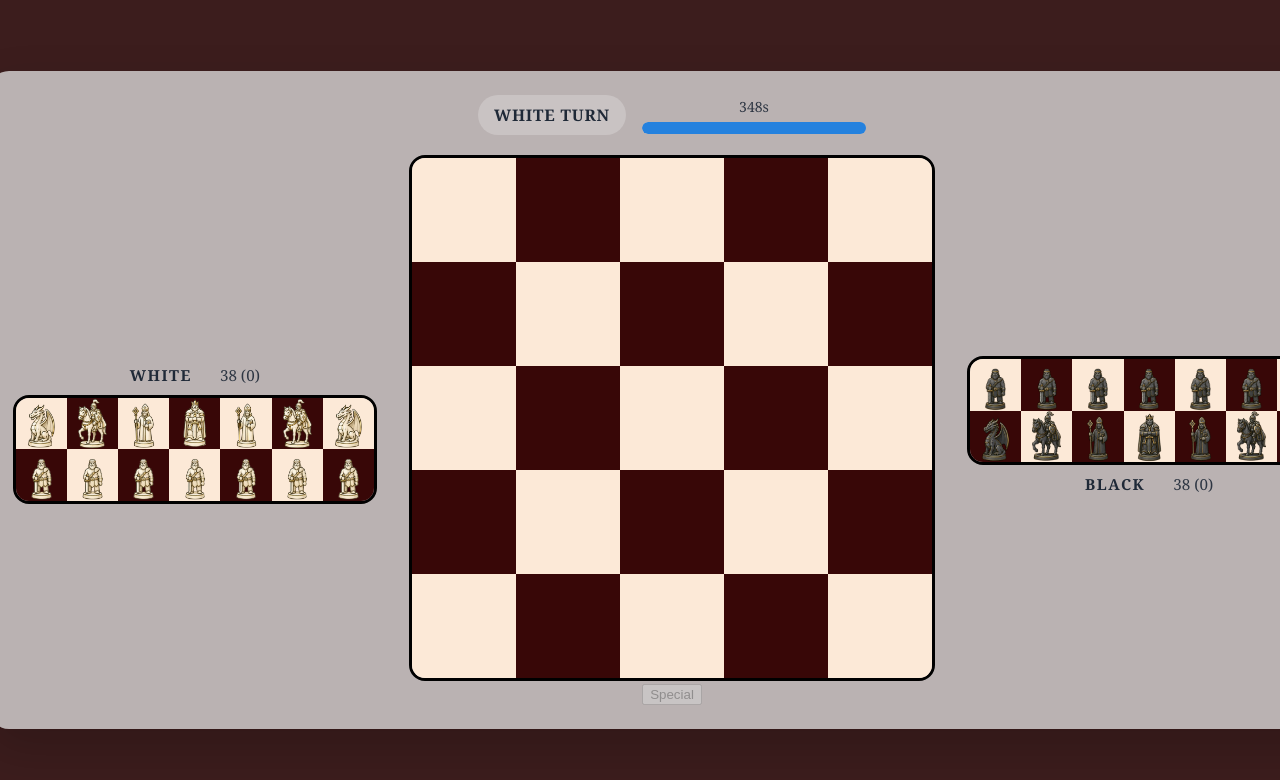
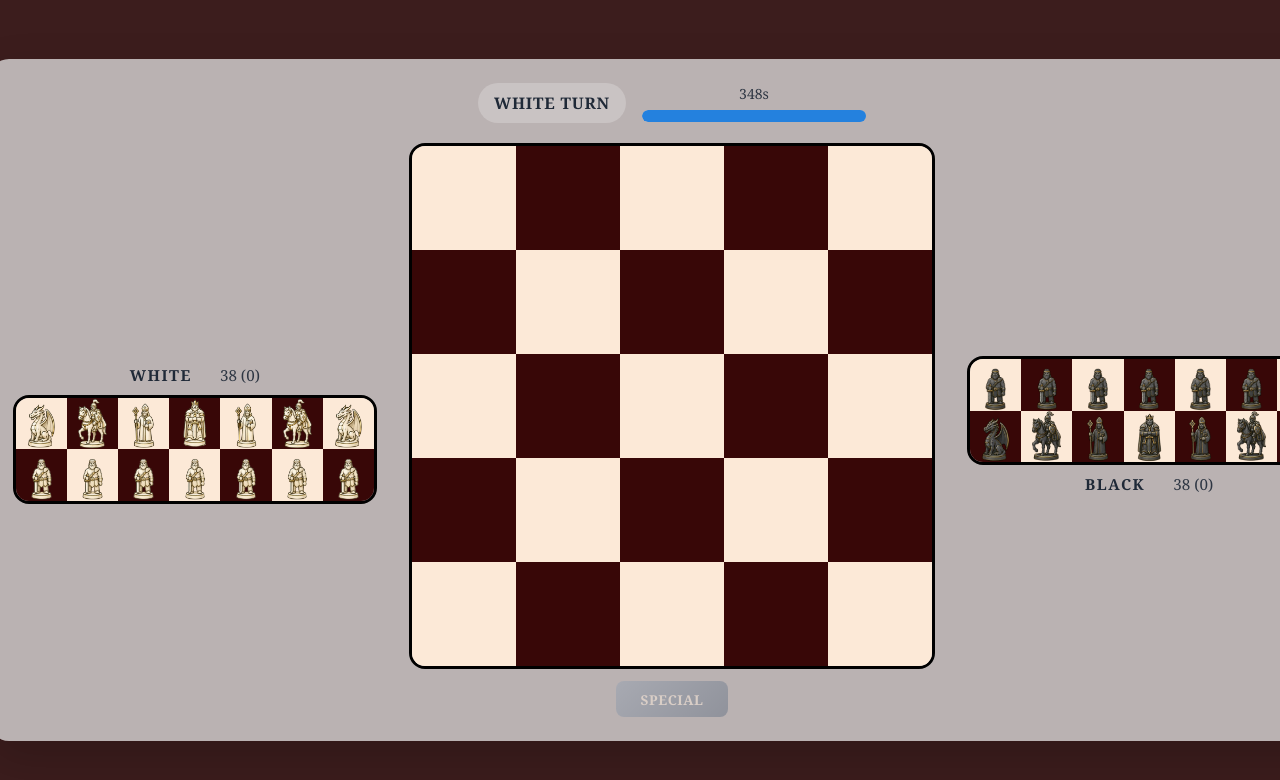
Before and after one commit to gkuenzi/4x4Chess, a React (Vite) app in the folder chess/: page / in a window 1280 px wide. Both pictures are taken after a click on the button "Start Game". Shown: the top 780 px of the page. Built offline with nearby package versions, Linux system fonts and the light colour scheme.

Commit message:
move select button css to gameplay.css

```diff
--- a/chess/src/gameplay.css
+++ b/chess/src/gameplay.css
@@ -341,3 +341,56 @@ body.turn-black::after {
   margin: 0;
   font-size: 2rem;
 }
+
+.center-board {
+  display: flex;
+  flex-direction: column;
+  align-items: center;
+  gap: 0.75rem;
+}
+
+.special-action-button {
+  min-width: 7rem;
+  padding: 0.55rem 1.1rem;
+  border: none;
+  border-radius: 8px;
+  font-size: 0.85rem;
+  font-weight: 600;
+  font-family: 'Georgia', 'Garamond', 'Palatino', serif;
+  letter-spacing: 0.04em;
+  text-transform: uppercase;
+  color: #fce9d7;
+  background: #2a9cff;
+  box-shadow: 0 8px 18px rgba(14, 165, 233, 0.32);
+  transition: transform 0.18s ease, box-shadow 0.18s ease, opacity 0.18s ease, filter 0.18s ease;
+}
+
+/*  */
+
+/* .special-action-button:hover:not(:disabled) {
+  transform: translateY(-1px);
+  box-shadow: 0 10px 20px rgba(37, 99, 235, 0.35);
+  filter: brightness(1.05);
+} */
+
+.special-action-button:active:not(:disabled) {
+  transform: translateY(0);
+}
+
+.special-action-button:disabled {
+  cursor: not-allowed;
+  opacity: 0.5;
+  background: linear-gradient(135deg, #94a3b8, #64748b);
+  box-shadow: none;
+  filter: grayscale(0.2);
+}
+
+.special-action-visible {
+  opacity: 1;
+  pointer-events: auto;
+}
+
+.special-action-hidden {
+  opacity: 0;
+  pointer-events: none;
+}
```
